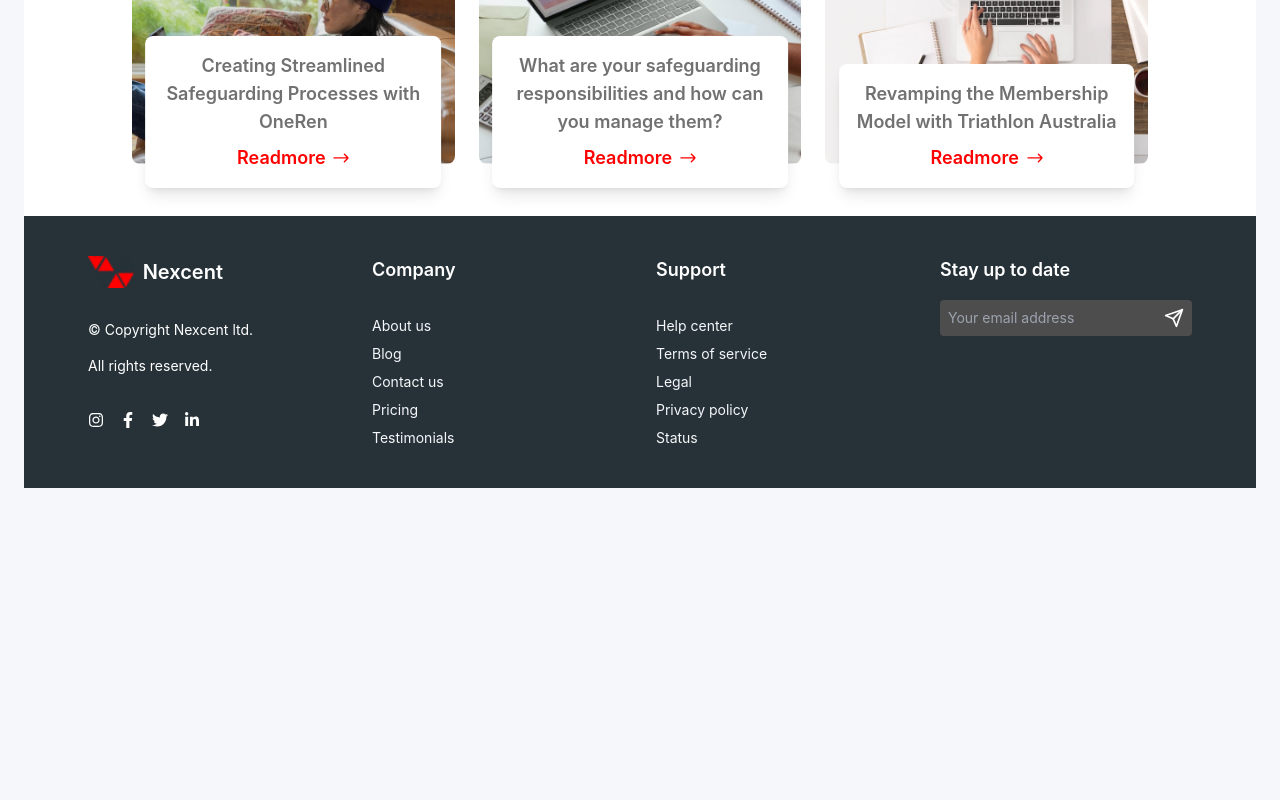
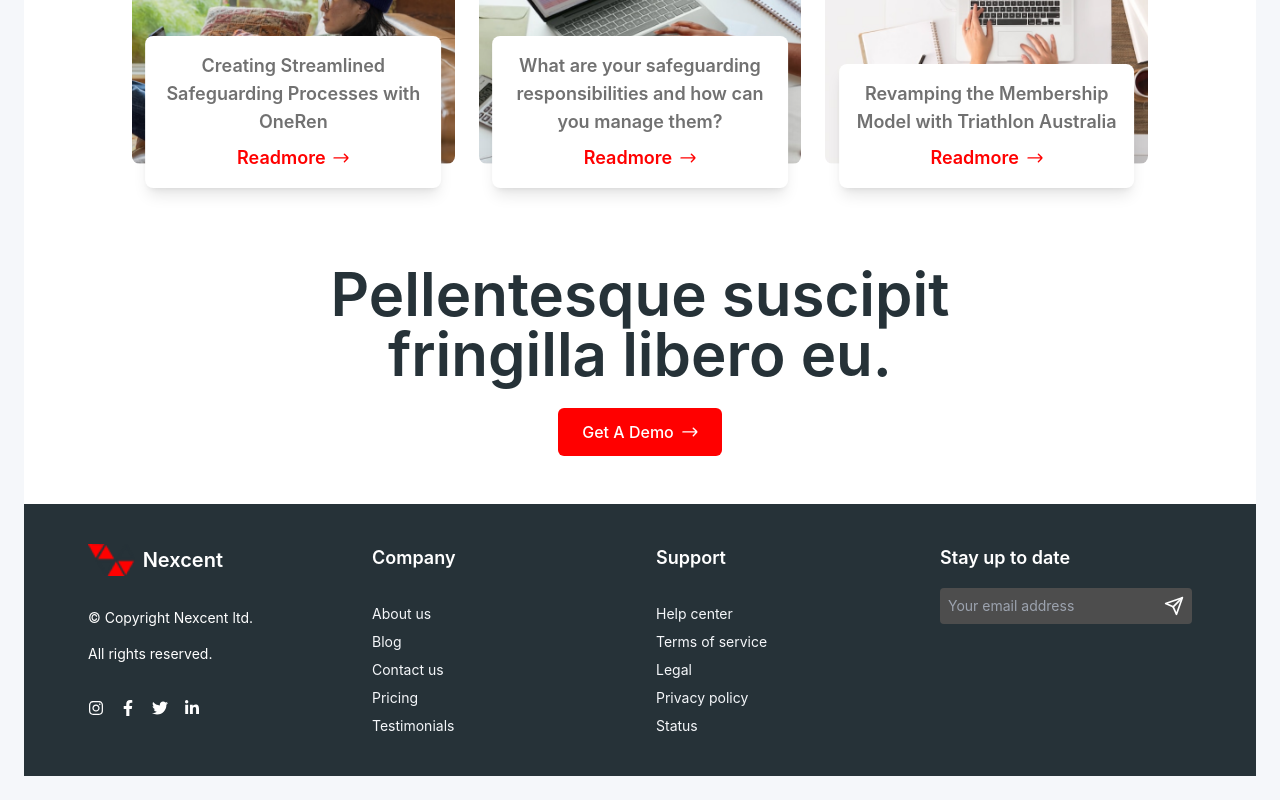
Before and after one commit to Olive-Spider/nexcent, a React (Vite) app: page / in a window 1280 px wide. Shown: the part 4066-4866 px from the top of the page. Before the commit the page ends 4578 px from the top, so only its background shows below. Built offline with nearby package versions, Linux system fonts and the light colour scheme.

Commit message:
call to action

```diff
--- a/src/App.jsx
+++ b/src/App.jsx
@@ -8,6 +8,7 @@ import Achievements from "./components/Achievements/Achievements";
 import Calender from "./components/Calender/Calender";
 import Customers from "./components/Customers/Customers";
 import CommunityUpdates from "./components/CommunityUpdates/CommunityUpdates";
+import CallToAction from "./components/CTA/CallToAction.jsx";
 import Footer from "./components/Footer/Footer";
 const Home = () => <div>
   <Nav />
@@ -19,6 +20,7 @@ const Home = () => <div>
   <Calender />
   <Customers />
   <CommunityUpdates />
+  <CallToAction />
   <Footer />
 </div>;
 
--- /dev/null
+++ b/src/components/CTA/CallToAction.jsx
@@ -0,0 +1,20 @@
+function CallToAction() {
+    return (
+      <section className="bg-neutral-White py-12">
+        <div className="max-w-3xl mx-auto flex flex-col items-center text-center">
+          {/* Heading */}
+          <h2 className="text-4xl md:text-6xl font-semibold text-neutral-black mb-6">
+          Pellentesque suscipit fringilla libero eu.
+          </h2>
+
+          {/* CTA Button */}
+          <button className="flex items-center gap-2 px-6 py-3 text-base font-medium text-neutral-White bg-primary rounded-md">
+            Get A Demo
+            <img src="/WhiteVector.svg" alt="right arrow" className="h-4 w-4" />
+          </button>
+        </div>
+      </section>
+    );
+  }
+
+  export default CallToAction;
```
Also changed, not shown: public/WhiteVector.svg (added).
